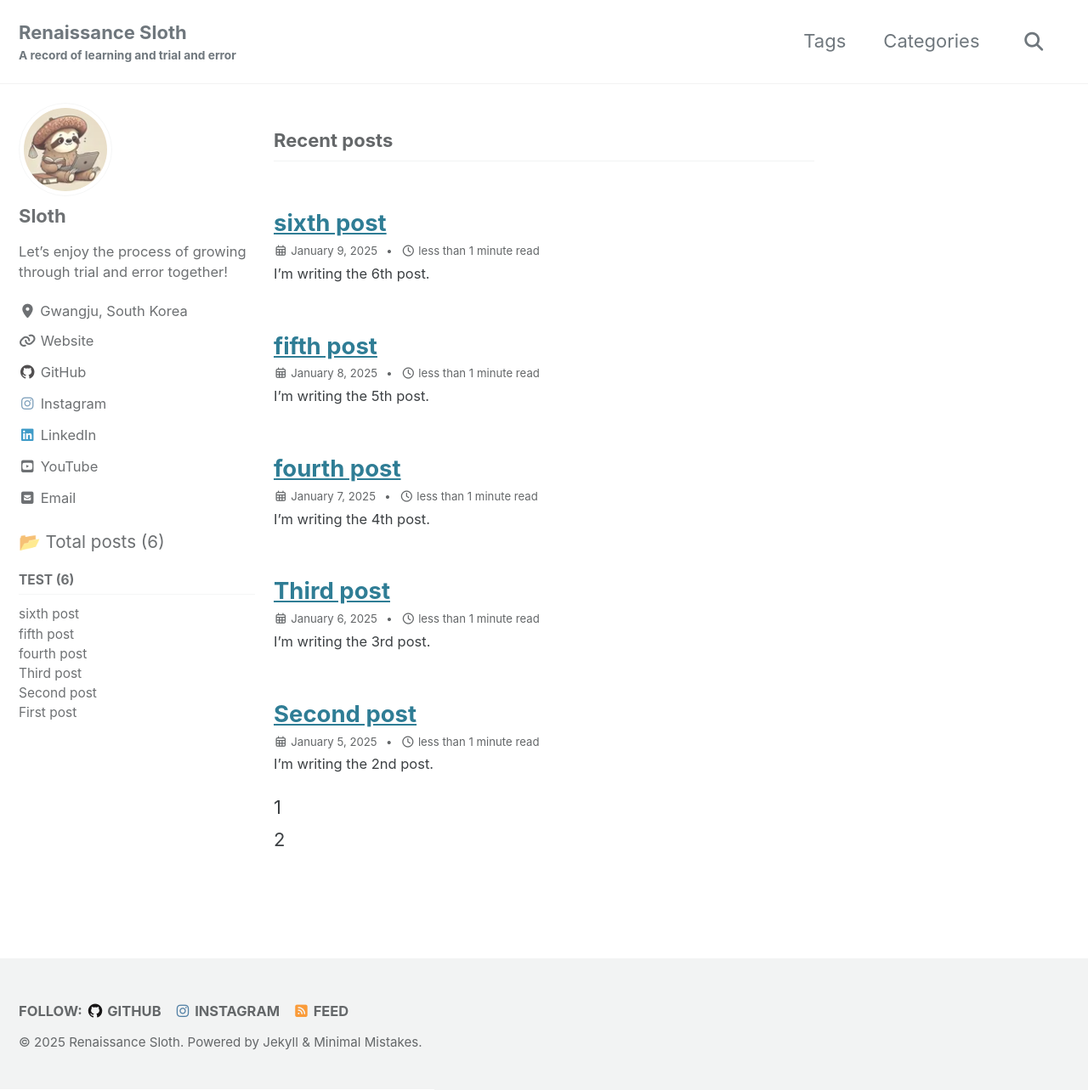
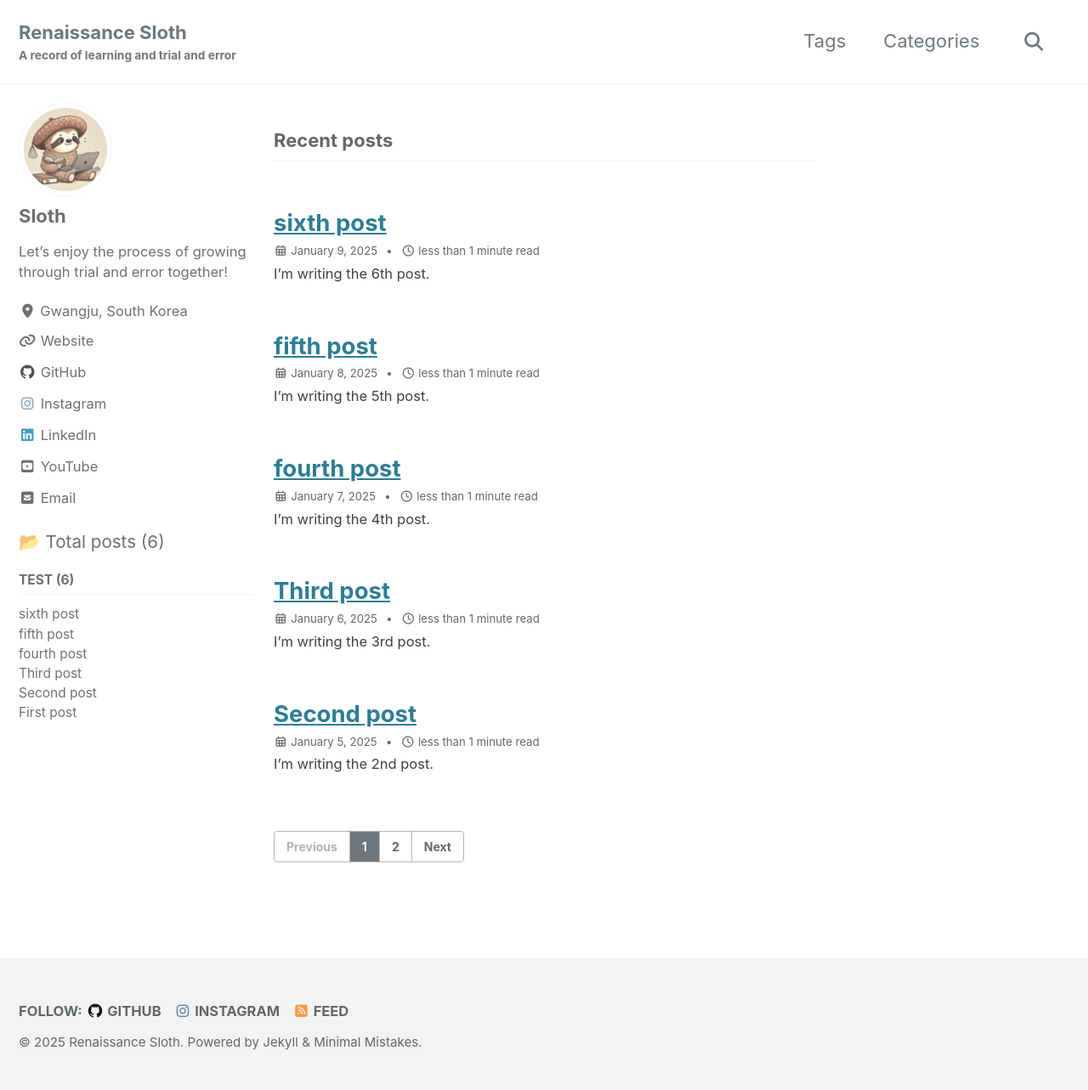
Before and after one commit to renaissance-sloth/renaissance-sloth.github.io, a Jekyll site: the page built from index.html, in a window 1280 px wide and 1283 px high. Shown: the whole window at 85% size. Built offline with Jekyll 4.4.1, drawn with Linux system fonts in a browser that asks for light colours; cached includes are drawn as plain includes; the list of posts is cut into pages by our own code.

Commit message:
Refactor: enhance navigation controls

```diff
--- a/_layouts/home.html
+++ b/_layouts/home.html
@@ -7,7 +7,7 @@ layout: archive
 <h3 class="archive__subtitle">{{ site.data.ui-text[page.language].recent_posts | default: "Recent Posts" }}</h3>
 
 {% assign posts=site.posts | where:"language", page.language %}
-{% assign page = 1 %}
+{% assign init_page = 1 %}
 {% assign per_page = site.paginate %}
 {% assign total_posts = posts.size %}
 {% assign total_pages = total_posts | times: 1.0 | divided_by: per_page | ceil %}
@@ -17,8 +17,8 @@ layout: archive
   display: none;
 }
 
-{% for i in (1..total_pages) %}
-#page{{i}}:checked ~ .page{{i}} {
+{% for page in (1..total_pages) %}
+#page{{page}}:checked ~ .page{{page}} {
   display: block;
 }
 {% endfor %}
@@ -28,23 +28,100 @@ input[type="radio"] {
 }
 </style>
 
-{% for i in (1..total_pages) %}
-<input type="radio" name="page" id="page{{i}}" {% if i == 1 %}checked{% endif %}>
+{% for page in (1..total_pages) %}
+<input type="radio" name="page" id="page{{page}}" {% if page == init_page %}checked{% endif %}>
 {% endfor %}
 
 {% assign entries_layout = page.entries_layout | default: 'list' %}
-{% for i in (1..total_pages) %}
-<div class="page-content page{{i}}">
-  {% assign first_post_num = i | times: per_page | minus: per_page %}
+{% for page in (1..total_pages) %}
+<div class="page-content page{{page}}">
+  {% assign first_post_num = page | times: per_page | minus: per_page %}
   {% assign post_i = posts | slice: first_post_num, per_page %}
   <div class="entries-{{ entries_layout }}">
     {% include documents-collection.html entries=post_i type=entries_layout %}
   </div>
+
+{% comment %} Pagination {% endcomment %}
+
+  {% if page > 1 %}
+    {% assign previous_page = page | minus: 1 %}
+  {% else %}
+    {% assign previous_page = nil %}
+  {% endif %}
+
+  {% if total_pages == page %}
+    {% assign next_page = nil %}
+  {% else %}
+    {% assign next_page = page | plus: 1 %}
+  {% endif %}
+
+<nav class="pagination">
+  <ul>
+    {% comment %} Link for previous page {% endcomment %}
+    {% if previous_page %}
+      {% if previous_page == 1 %}
+        <li><a href="#" onclick="document.getElementById('page{{previous_page}}').click(); return false;">{{ site.data.ui-text[page.language].pagination_previous | default: "Previous" }}</a></li>
+      {% else %}
+        <li><a href="#" onclick="document.getElementById('page{{previous_page}}').click(); return false;">{{ site.data.ui-text[page.language].pagination_previous | default: "Previous" }}</a></li>
+      {% endif %}
+    {% else %}
+    <li><a href="#" onclick="return false;" class="disabled"><span aria-hidden="true">{{ site.data.ui-text[page.language].pagination_previous | default: "Previous" }}</span></a></li>
+    {% endif %}
+
+    {% comment %} First page {% endcomment %}
+    {% if page == 1 %}
+      <li><a href="#" onclick="return false;" class="disabled current">1</a></li>
+    {% else %}
+      <li><a href="#" onclick="document.getElementById('page{{1}}').click(); return false;">1</a></li>
+    {% endif %}
+
+    {% assign page_start = 2 %}
+    {% if page > 4 %}
+      {% assign page_start = page | minus: 2 %}
+      {% comment %} Ellipsis for truncated links {% endcomment %}
+      <li><a href="#" onclick="return false;" class="disabled">&hellip;</a></li>
+    {% endif %}
+
+    {% assign page_end = total_pages | minus: 1 %}
+    {% assign pages_to_end = total_pages | minus: page %}
+    {% if pages_to_end > 4 %}
+      {% assign page_end = page | plus: 2 %}
+    {% endif %}
+
+    {% for index in (page_start..page_end) %}
+      {% if index == page %}
+        <li><a href="#" onclick="document.getElementById('page{{index}}').click(); return false;" class="disabled current">{{ index }}</a></li>
+      {% else %}
+        {% comment %} Distance from current page and this link {% endcomment %}
+        {% assign dist = page | minus: index %}
+        {% if dist < 0 %}
+          {% comment %} Distance must be a positive value {% endcomment %}
+          {% assign dist = 0 | minus: dist %}
+        {% endif %}
+        <li><a href="#" onclick="document.getElementById('page{{index}}').click(); return false;">{{ index }}</a></li>
+      {% endif %}
+    {% endfor %}
+
+    {% comment %} Ellipsis for truncated links {% endcomment %}
+    {% if pages_to_end > 3 %}
+      <li><a href="#" onclick="return false;" class="disabled">&hellip;</a></li>
+    {% endif %}
+
+    {% if page == total_pages %}
+      <li><a href="#" onclick="return false;" class="disabled current">{{ page }}</a></li>
+    {% else %}
+      <li><a href="#" onclick="document.getElementById('page{{total_pages}}').click(); return false;">{{ total_pages }}</a></li>
+    {% endif %}
+
+    {% comment %} Link next page {% endcomment %}
+    {% if next_page %}
+      <li><a href="#" onclick="document.getElementById('page{{next_page}}').click(); return false;">{{ site.data.ui-text[page.language].pagination_next | default: "Next" }}</a></li>
+    {% else %}
+      <li><a href="#" onclick="return false;" class="disabled"><span aria-hidden="true">{{ site.data.ui-text[page.language].pagination_next | default: "Next" }}</span></a></li>
+    {% endif %}
+  </ul>
+</nav>
+
 </div>
+
 {% endfor %}
-
-<nav>
-  {% for i in (1..total_pages) %}
-  <label for="page{{i}}">{{i}}</label>
-  {% endfor %}
-</nav>
```
